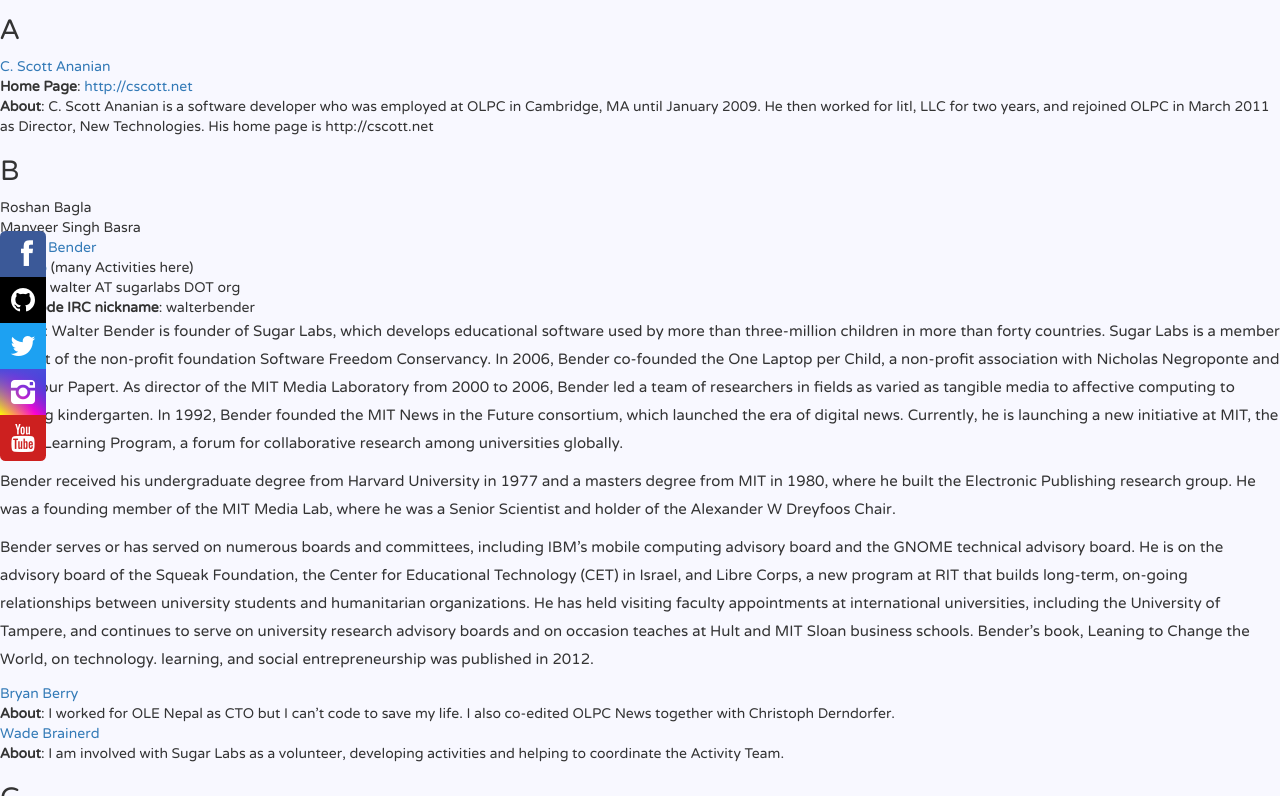
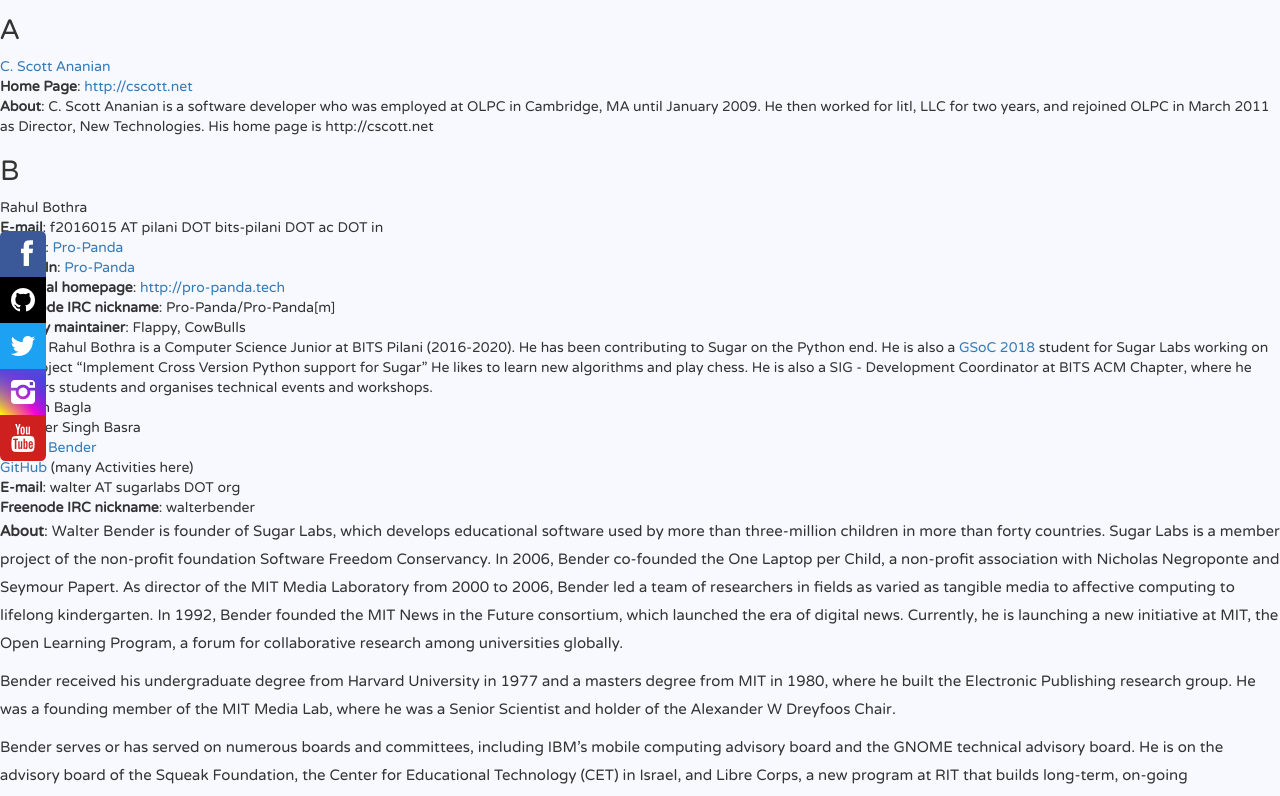
Before and after one commit to sugarlabs/www, a Jekyll site: the page built from profiles.md, in a window 1280 px wide and 900 px high, cut to the strip 104-900 px from the top of the window. Built offline with Jekyll 4.4.1, drawn with Linux system fonts in a browser that asks for light colours; some web fonts are replaced; comment, search, counter and statistics services are not loaded.

Commit message:
Add rahul bothra's profile to contributors page

```diff
--- a/profiles.md
+++ b/profiles.md
@@ -13,6 +13,15 @@
 
 ### B
 
+* Rahul Bothra
+    * **E-mail**: f2016015 AT pilani DOT bits-pilani DOT ac DOT in
+    * **Github**: [Pro-Panda](https://www.github.com/Pro-Panda)
+    * **LinkedIn**: [Pro-Panda](https://www.linkedin.com/in/Pro-Panda/)
+    * **Personal homepage**: [http://pro-panda.tech]()
+    * **Freenode IRC nickname**: Pro-Panda/Pro-Panda[m]
+    * **Activity maintainer**: Flappy, CowBulls
+    * **About**: Rahul Bothra is a Computer Science Junior at BITS Pilani (2016-2020). He has been contributing to Sugar on the Python end. He is also a [GSoC 2018](https://summerofcode.withgoogle.com/projects/#4876035942776832) student for Sugar Labs working on the project "Implement Cross Version Python support for Sugar"
+      He likes to learn new algorithms and play chess. He is also a SIG - Development Coordinator at BITS ACM Chapter, where he mentors students and organises technical events and workshops.
 * Roshan Bagla
 * Manveer Singh Basra
 * [Walter Bender](https://wiki.sugarlabs.org/go/User:Walter){:target="_blank"}
```
